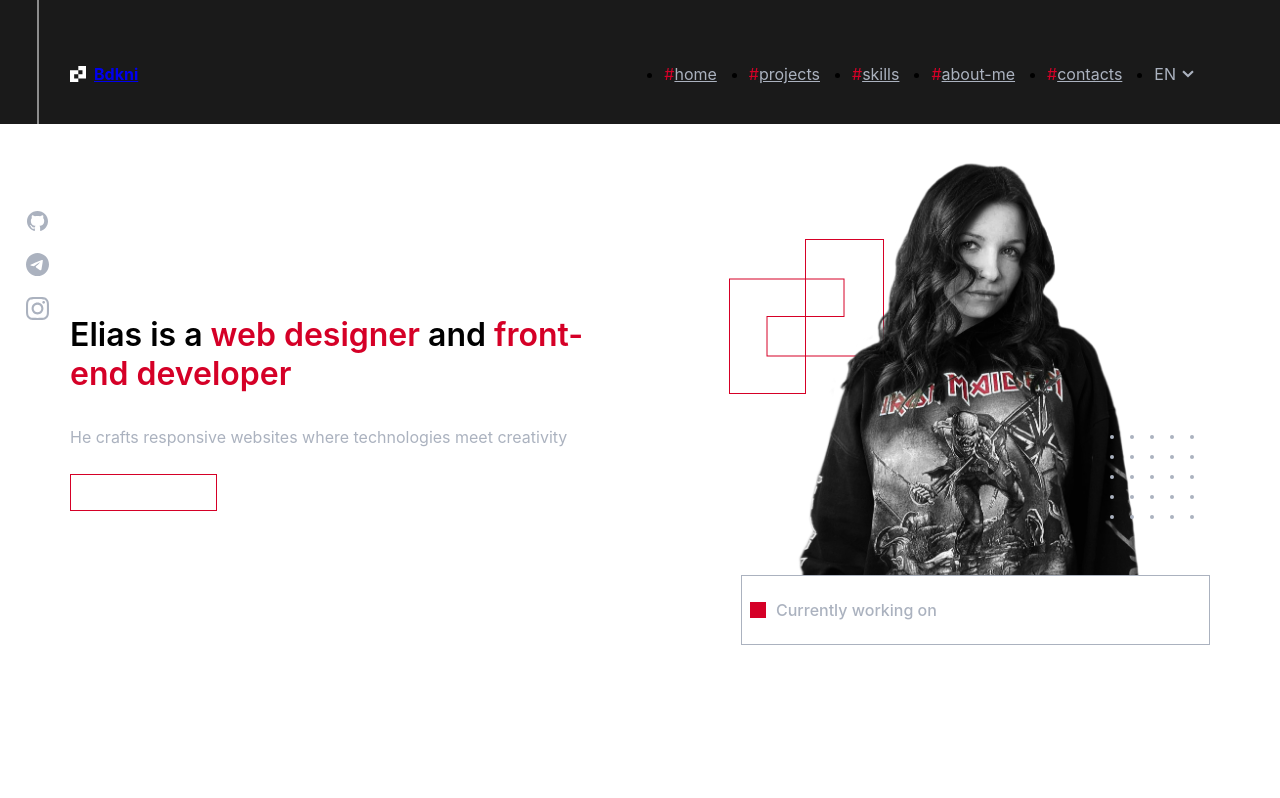
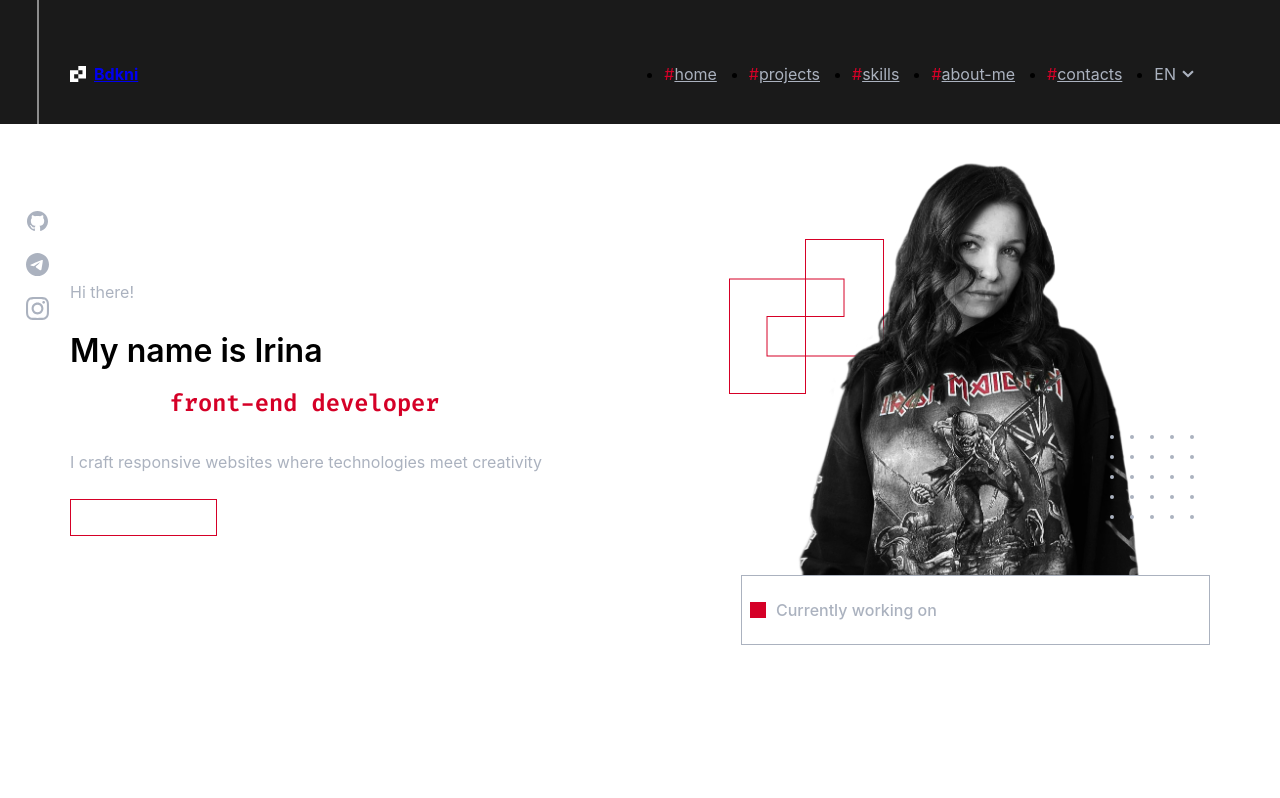
Before and after one commit to ibdkn/my-portfolio, a React app: page / in a window 1280 px wide. Shown: the top 798 px of the page. Built offline with nearby package versions, Linux system fonts and the light colour scheme; the HTML template or start-up script is replaced by a standard one.

Commit message:
changed information for Main section

```diff
--- a/src/layout/section/main/Main.tsx
+++ b/src/layout/section/main/Main.tsx
@@ -11,11 +11,17 @@ export const Main: React.FC = () => {
             <Container>
                 <FlexWrapper align={"center"} justify={"space-between"} wrap={"wrap"}>
                     <S.Info>
+                        <S.Description>
+                            Hi there!
+                        </S.Description>
+                        <S.Name>
+                            My name is Irina
+                        </S.Name>
                         <S.MainTitle>
-                            Elias is a <span>web designer</span> and <span>front-end developer</span>
+                            I am a<span> front-end developer</span>
                         </S.MainTitle>
                         <S.Description>
-                            He crafts responsive websites where technologies meet creativity
+                            I craft responsive websites where technologies meet creativity
                         </S.Description>
                         <StyledButton>Contact me!!</StyledButton>
                     </S.Info>
--- a/src/layout/section/main/Main_Styles.ts
+++ b/src/layout/section/main/Main_Styles.ts
@@ -4,6 +4,7 @@ import dots from "../../../assets/images/bgElements/dots.svg";
 import square from "../../../assets/images/bgElements/square.svg";
 import {Container} from "../../../components/Container";
 import {FlexWrapper} from "../../../components/FlexWrapper";
+import {font} from "../../../styles/Common";
 
 const Main = styled.section`
   position: relative;
@@ -21,11 +22,22 @@ const Info = styled.div`
   max-width: 537px;
 `
 
-const MainTitle = styled.h1`
+const Name = styled.h2`
   font-weight: 600;
   font-size: 32px;
+  margin-bottom: 5px;
 
   span {
+    color: ${theme.colors.accent};
+  }
+`
+
+const MainTitle = styled.h1`
+  ${font({weight: 600, Fmax: 24, Fmin: 22})};
+  margin-bottom: 32px;
+
+  span {
+    white-space: nowrap;
     color: ${theme.colors.accent};
   }
 `
@@ -35,7 +47,7 @@ const Description = styled.p`
   font-size: 16px;
   line-height: 156%;
   color: ${theme.colors.secondaryColor};
-  margin: 32px 0 24px;
+  margin-bottom: 24px;
 `
 
 const PhotoWrapper = styled.div`
@@ -91,7 +103,7 @@ const PhotoWrapper = styled.div`
 
   @media ${theme.media.mobile} {
     width: 316px;
-    height: 260px;
+    height: 275px;
   }
 `
 
@@ -136,6 +148,7 @@ const Subtext = styled.p`
 export const S = {
     Main,
     Info,
+    Name,
     MainTitle,
     Description,
     PhotoWrapper,
```
